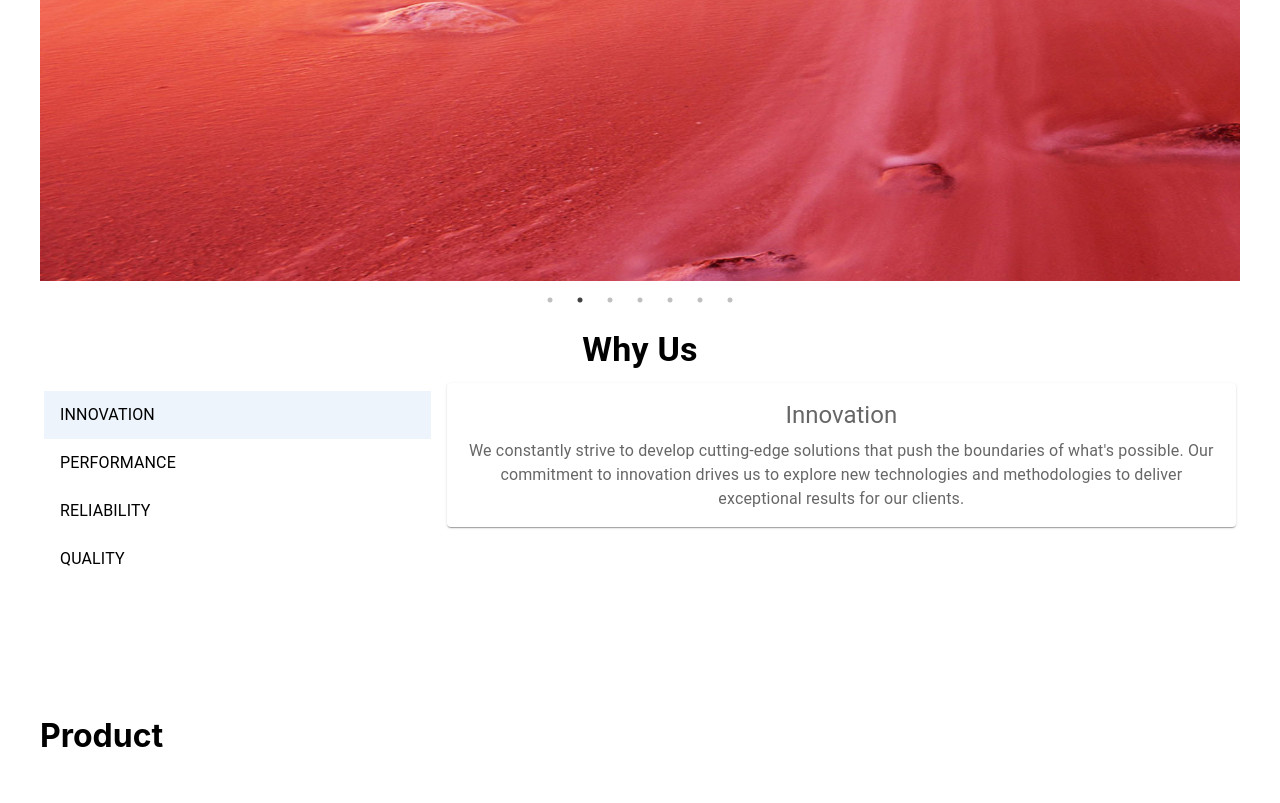
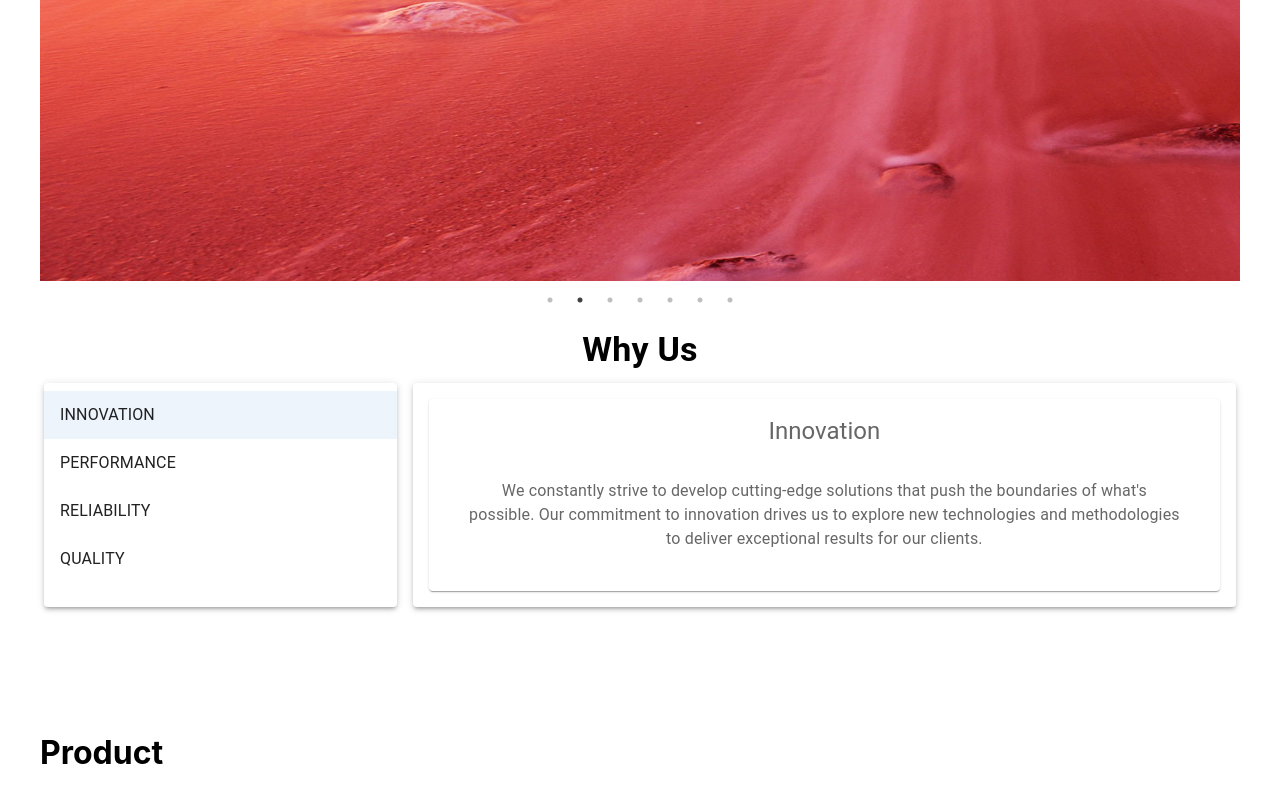
Before and after one commit to pmariammargaret/rk-arkgt-website, a React (Create React App) app: page / in a window 1280 px wide. Shown: the part 499-1302 px from the top of the page. Built offline with nearby package versions, Linux system fonts and the light colour scheme.

Commit message:
whyus adjustments

```diff
--- a/src/pages/whyus/WhyUs.js
+++ b/src/pages/whyus/WhyUs.js
@@ -2,7 +2,6 @@ import React from 'react';
 import { styled } from '@mui/material/styles';
 import Box from '@mui/material/Box';
 import Paper from '@mui/material/Paper';
-import Grid from '@mui/material/Grid';
 import List from '@mui/material/List';
 import ListItem from '@mui/material/ListItem';
 import ListItemButton from '@mui/material/ListItemButton';
@@ -42,7 +41,7 @@ const ContentBox = ({ title, description }) => {
       <Typography variant="h5" gutterBottom>
         {title}
       </Typography>
-      <Typography variant="body1">
+      <Typography variant="body1" sx = {{padding: 3 }}>
         {description}
       </Typography>
     </Item>
@@ -75,20 +74,24 @@ const WhyUs = () => {
   };
 
   return (
-    <Box sx={{ flexGrow: 1, padding: 3 }}>
-        <Typography variant="h4" fontWeight="bold" color="black" gutterBottom align='center'>
-            Why Us
-        </Typography>
-      <Grid container spacing={2}>
-        <Grid item xs={12} sm={4}>
-          <LeftSideMenu onMenuItemClick={handleMenuItemClick} selectedMenuItem={selectedMenuItem} />
-        </Grid>
-        <Grid item xs={12} sm={8}>
-          <ContentBox title={content[selectedMenuItem].title} description={content[selectedMenuItem].description} />
-        </Grid>
-      </Grid>
+    <Box sx={{ flexGrow: 1, padding: 3, display: 'flex', flexDirection: 'column', height: '100%' }}>
+      <Typography variant="h4" fontWeight="bold" color="black" gutterBottom align='center'>
+        Why Us
+      </Typography>
+      <Box sx={{ display: 'flex', height: '100%' }}>
+        <Box sx={{ width: '30%', display: 'flex', flexDirection: 'column' }}>
+          <Paper elevation={3} sx={{ flexGrow: 1, overflow: 'auto' }}>
+            {/* Important: added overflow auto so that if menu items are more it shows scrollbar */}
+            <LeftSideMenu onMenuItemClick={handleMenuItemClick} selectedMenuItem={selectedMenuItem} />
+          </Paper>
+        </Box>
+        <Box sx={{ width: '70%', pl: 2, display: 'flex', flexDirection: 'column', flexGrow: 1 }}>
+          <Paper elevation={3} sx={{ flexGrow: 1, padding: 2 }}>
+            <ContentBox  title={content[selectedMenuItem].title} description={content[selectedMenuItem].description} />
+          </Paper>
+        </Box>
+      </Box>
     </Box>
   );
 };
-
 export default WhyUs;
```
